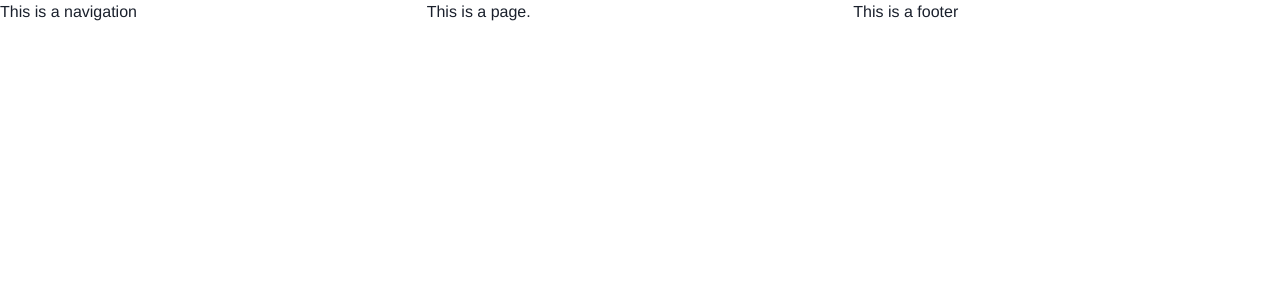
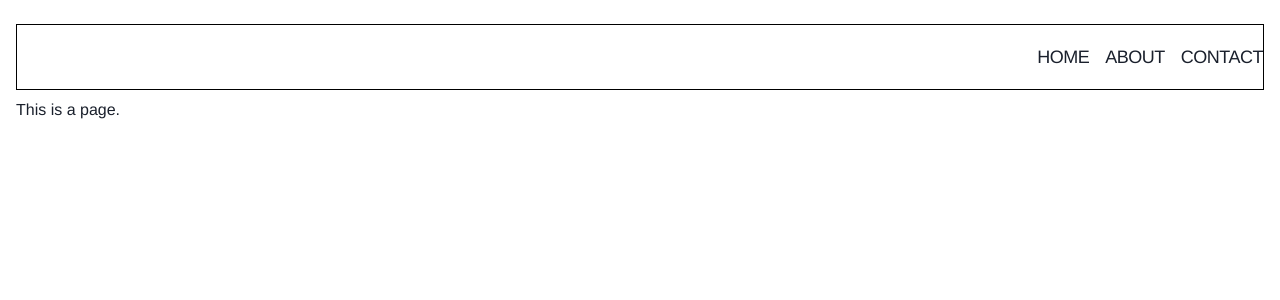
Before and after one commit to nazabis0223/scroll_smooth, a Next.js app: page / in a window 1280 px wide. Shown: the top 300 px of the page. Built offline with nearby package versions, Linux system fonts and the light colour scheme.

Commit message:
Set up new shell component (might change)

```diff
--- a/components/core/Shell.js
+++ b/components/core/Shell.js
@@ -1,11 +1,36 @@
-import { Box, Grid } from "@chakra-ui/react";
+import { HStack, Flex, Box, Link, Grid } from "@chakra-ui/react";
+
+const Navigation = () => {
+  return (
+    <Box border="1px solid black" my={2}>
+    <HStack
+      justifyContent="end"
+      width="full"
+      spacing={4}
+      lineHeight={0}
+      height="64px"
+      letterSpacing={-0.5}
+    >
+      <Link textTransform="uppercase" fontSize={18}>
+        Home
+      </Link>
+      <Link textTransform="uppercase" fontSize={18}>
+        About
+      </Link>
+      <Link textTransform="uppercase" fontSize={18}>
+        Contact
+      </Link>
+    </HStack>
+    </Box>
+  );
+};
 
 export default function Shell({ children }) {
     return (
-      <Grid as="main" gridTemplateColumns="1fr 1fr 1fr">
-        <Box>This is a navigation</Box>
+      <Box height="100%" padding={4}>
+        <Navigation />
         {children}
-        <Box>This is a footer</Box>
-      </Grid>
+        {/* <Box height="10%">This is a footer</Box> */}
+      </Box>
     );
 }
```
